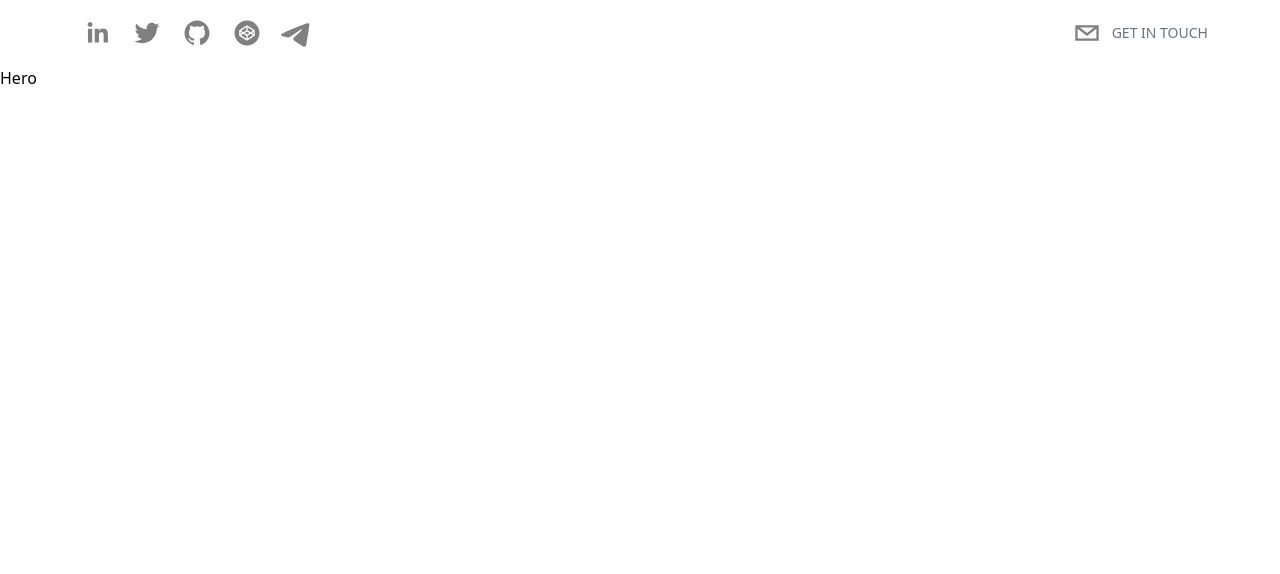
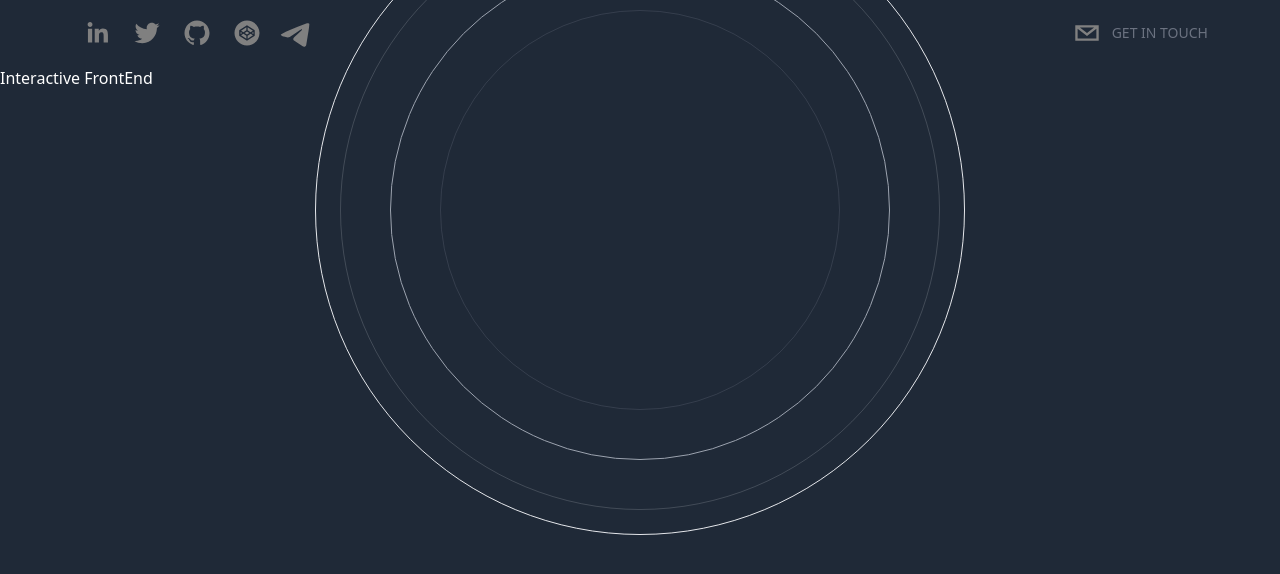
Before and after one commit to And4Web/nextjs-portfolio-fam, a Next.js app: page / in a window 1280 px wide. Shown: the top 574 px of the page. Built offline with nearby package versions, Linux system fonts and the light colour scheme.

Commit message:
hero section is in progress, using react simple typewriter, tailwaind and framer motion

```diff
--- /dev/null
+++ b/components/BackgroundCircles.tsx
@@ -0,0 +1,17 @@
+import React from 'react'
+
+type Props = {}
+
+function BackgroundCircles({}: Props) {
+  return (
+    <div className='relative flex justify-center items-center'>
+      <div className='absolute mt-72 border border-gray-720 rounded-full h-[200px] w-[200px] animate-ping'/>
+      <div className='absolute mt-72 border border-gray-500 rounded-full h-[400px] w-[400px] opacity-30'/>
+      <div className='absolute mt-72 border border-gray-400 rounded-full h-[500px] w-[500px] '/>
+      <div className='absolute mt-72 border border-gray-300 rounded-full h-[600px] w-[600px] opacity-20'/>
+      <div className='absolute mt-72 border border-gray-200 rounded-full h-[650px] w-[650px]  '/>
+    </div>
+  )
+}
+
+export default BackgroundCircles
--- a/components/Hero.tsx
+++ b/components/Hero.tsx
@@ -1,10 +1,31 @@
 import React from 'react'
+import {Cursor, useTypewriter} from 'react-simple-typewriter'
+
+import BackgroundCircles from './BackgroundCircles'
 
 type Props = {}
 
 function Hero({}: Props) {
+  const [text, count] = useTypewriter({
+    words: [
+      "Full Stack Development",
+      "Interactive FrontEnd",
+      "Secure and Scalable BackEnd",
+      "Database Management",
+      "Cross-platform Mobile Apps"
+    ],
+    loop: true,
+    delaySpeed: 2000
+  })
+
   return (
-    <div>Hero</div>
+    <div>
+      <BackgroundCircles/>
+      <h1>
+        <span>{text}</span>
+        <Cursor cursorColor='red'/>
+      </h1>
+    </div>
   )
 }
 
--- a/pages/index.tsx
+++ b/pages/index.tsx
@@ -10,7 +10,7 @@ const inter = Inter({ subsets: ["latin"] });
 
 export default function Home() {
   return (
-    <>
+    <div className="text-white h-screen bg-gray-800">
       <Head>
         <title>Anand Shukla</title>
       </Head>
@@ -21,6 +21,7 @@ export default function Home() {
       <section id="hero">
         <Hero/>
       </section>
+      {/* 55 minutes onwards... */}
 
       {/* About */}
 
@@ -38,6 +39,6 @@ export default function Home() {
 
 
       {/* Footer */}
-    </>
+    </div>
   );
 }
```
